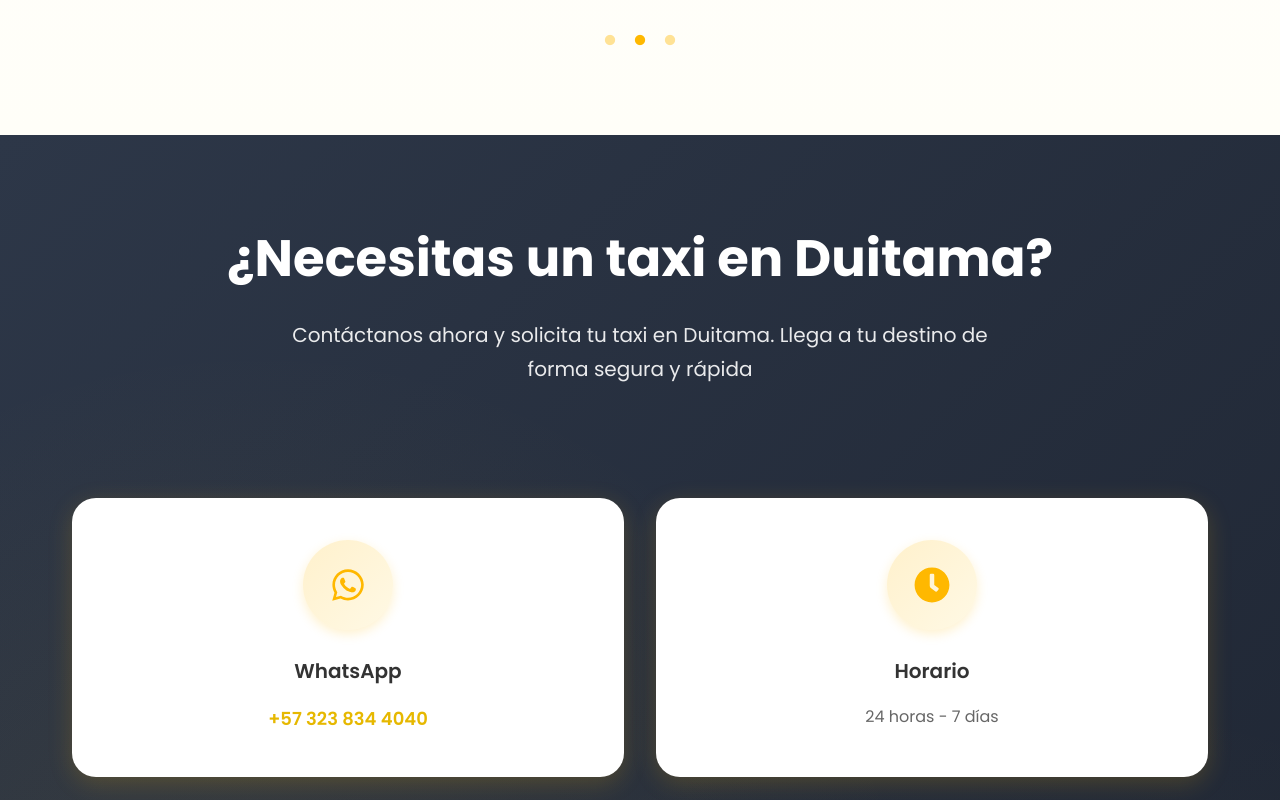
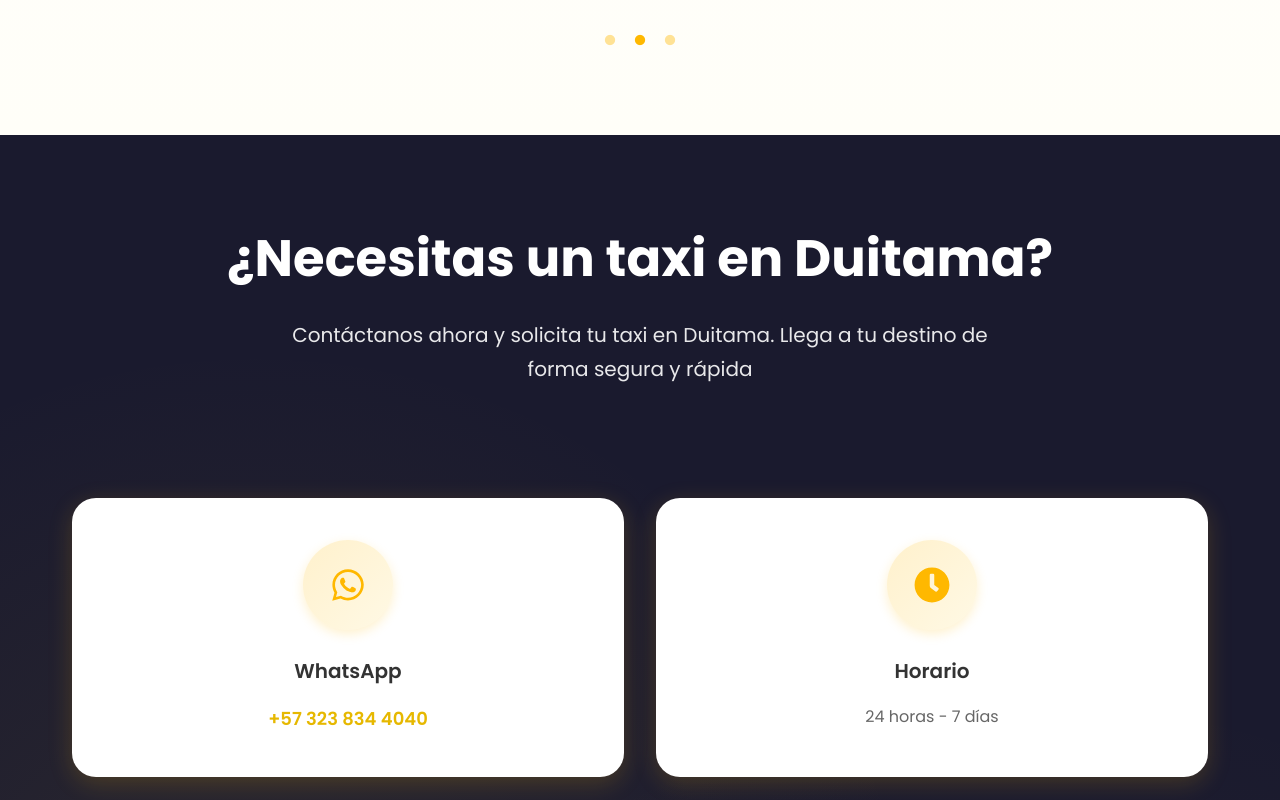
Before and after one commit to edhernandez/taxduitama, a React (Vite) app: page / in a window 1280 px wide. Shown: the part 4660-5460 px from the top of the page. Built offline with nearby package versions, Linux system fonts and the light colour scheme.

Commit message:
Se suben videos

```diff
--- a/src/components/Contacto.css
+++ b/src/components/Contacto.css
@@ -1,16 +1,8 @@
 .contacto {
-  background-color: #1a202c;
-  background: linear-gradient(135deg, #2d3748 0%, #1a202c 100%);
+  background-color: #1a1a2e;
   padding: 0;
   position: relative;
   overflow: hidden;
-}
-
-/* Fallback para navegadores que no soportan gradientes o cuando la variable CSS no está disponible */
-@supports not (background: linear-gradient(135deg, #2d3748 0%, #1a202c 100%)) {
-  .contacto {
-    background-color: #1a202c;
-  }
 }
 
 .contacto::before {
```
